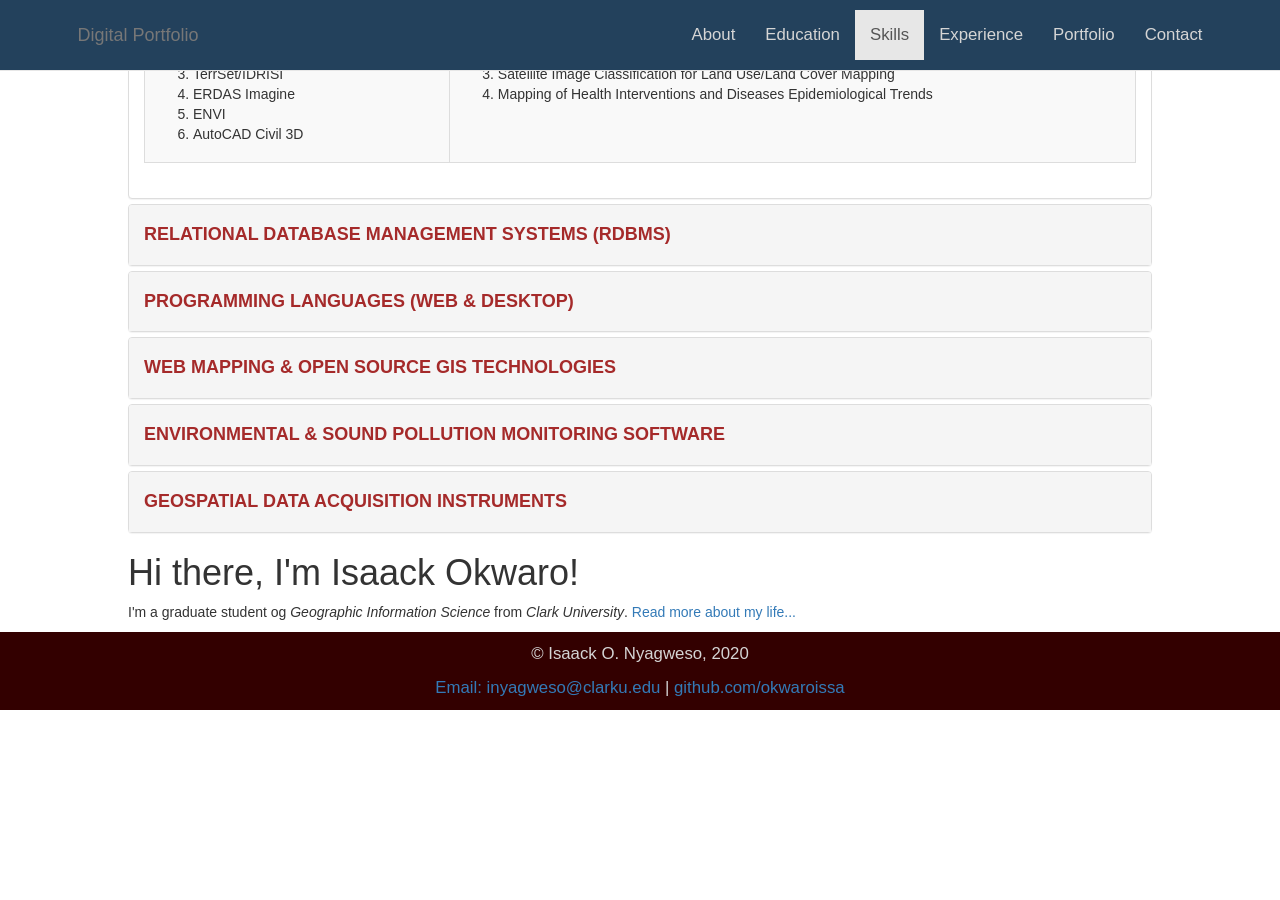
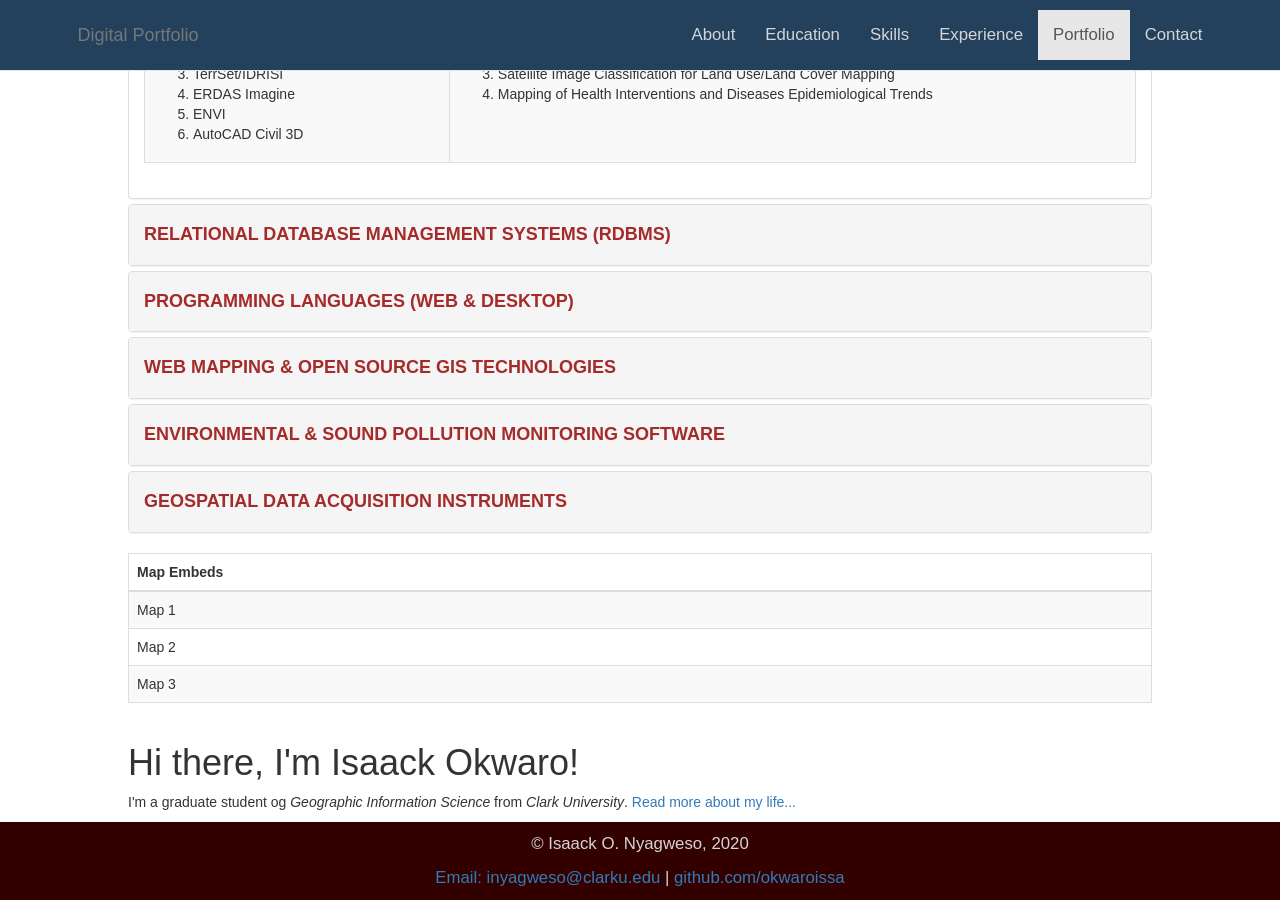
Before and after one commit to okwaroissa/okwaroissa.github.io, a Jekyll site: the page built from index.html, in a window 1280 px wide and 900 px high, scrolled down 880 px. Built offline with Jekyll 4.4.1, drawn with Linux system fonts in a browser that asks for light colours; before the commit the page ends 1590 px from its top, so only the background shows below that.

Commit message:
Update index.html
add map structure

```diff
--- a/index.html
+++ b/index.html
@@ -344,6 +344,30 @@ title: Isaack Okwaro, GIS Analyst
         </div>
 </section>
 
+<section id="Portfolio" class="section-block">
+	<div class="table-responsive">
+		<table class="table table-striped table-bordered">
+			<thead>
+				<tr>
+					<th><strong>Map Embeds</strong></th>
+				</tr>
+			</thead>
+			<tbody>
+				<tr>
+					<td>Map 1</td>
+				</tr>
+				<tr>
+					<td>Map 2</td>
+				</tr>
+				<tr>
+					<td>Map 3</td>
+				</tr>
+			</tbody>
+
+		</table>
+	</div>
+</section>
+
 
 
 
```
